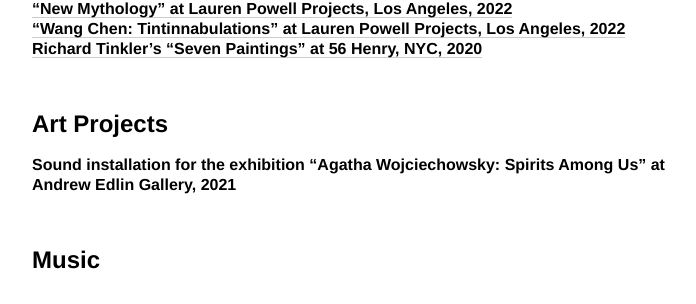
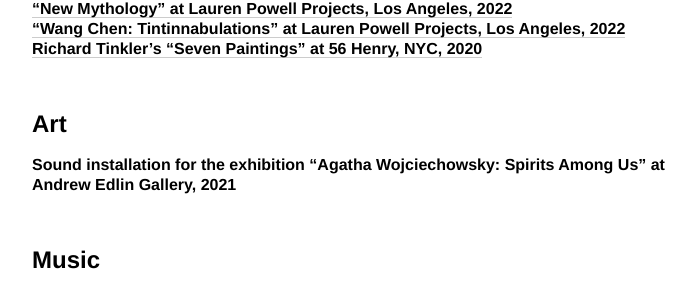
Before and after one commit to minicreative/maxlevin.me, a Jekyll site: the page built from index.md, in a window 1280 px wide. Shown: the part 334-638 px from the top of the page, without its empty margins (18-714 px from the left). Built offline with Jekyll 4.4.1, drawn with Linux system fonts in a browser that asks for light colours.

Commit message:
Updated Index

```diff
--- a/index.md
+++ b/index.md
@@ -15,7 +15,7 @@
 <br>**["Wang Chen: Tintinnabulations" at Lauren Powell Projects, Los Angeles, 2022](https://www.laurenpowellprojects.com/exhibitions/2022/tintinnabulations)**
 <br>**[Richard Tinkler's "Seven Paintings" at 56 Henry, NYC, 2020](https://56henry.nyc/exhibitions/seven-paintings)**
 
-## Art Projects
+## Art
 
 **Sound installation for the exhibition "Agatha Wojciechowsky: Spirits Among Us" at Andrew Edlin Gallery, 2021**
 
```
